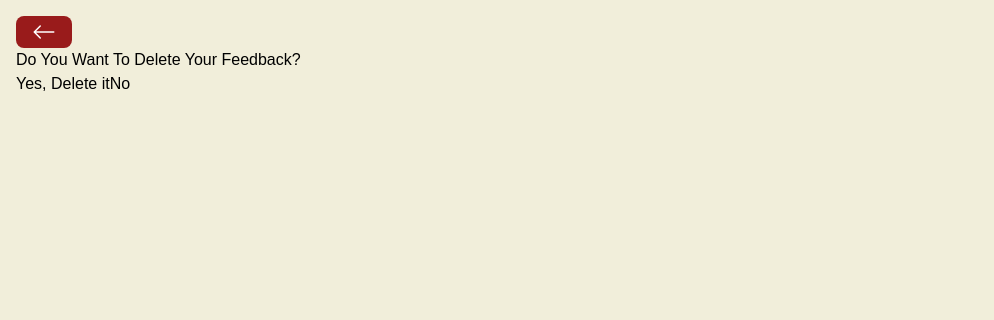
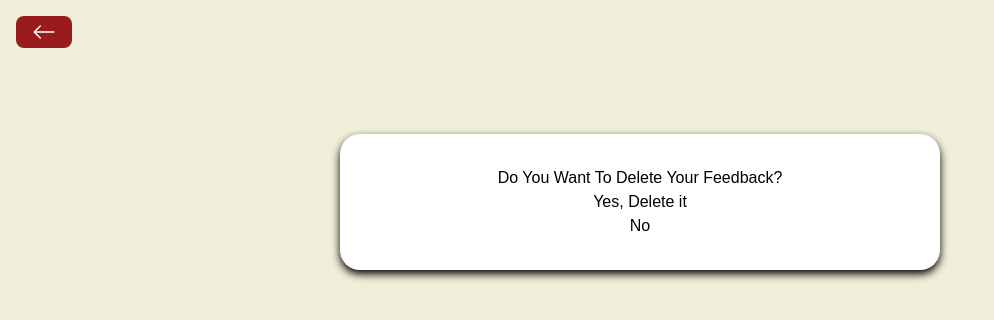
Before and after one commit to Sanil-Sandeep/Feedback-Management-CraftMart-MERN, a React (Vite) app in the folder frontend/: page /feedbacks/delete/1 in a window 1280 px wide. Shown: the top 320 px of the page, without its empty margins (0-994 px from the left). Built offline with nearby package versions, Linux system fonts and the light colour scheme.

Commit message:
Add form for css

```diff
--- a/frontend/src/pages/DeleteFeedback.jsx
+++ b/frontend/src/pages/DeleteFeedback.jsx
@@ -61,6 +61,19 @@
     minHeight: '100vh',
     fontFamily: 'Poppins, sans-serif',
   },
+  form: {
+    display: 'flex',
+    flexDirection: 'column',
+    alignItems: 'center',
+    borderRadius: '20px', // Tailwind's rounded-xl
+    width: '600px',
+    padding: '32px',
+    margin: 'auto',
+    marginTop: '86px',
+    backgroundColor: '#FFFFFF',
+    boxShadow: '0 4px 8px rgba(0, 0, 0, 9.2)', // Adjust shadow here
+    fontFamily: 'Poppins, sans-serif',
+  },
 
 };
 
```
